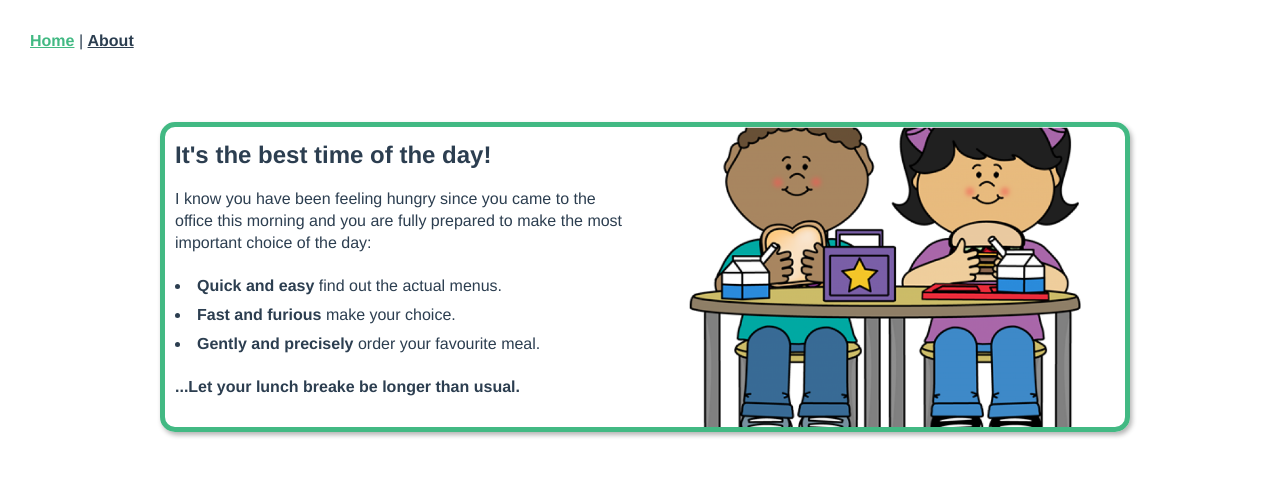
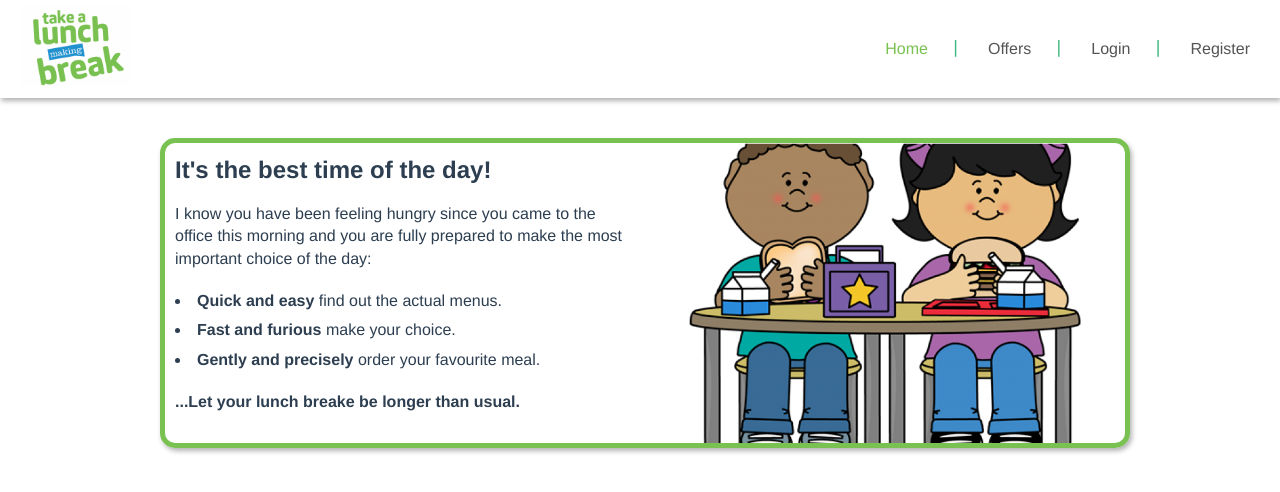
Before and after one commit to AsyPredelieva/lunch-time, a Vue app: page /#/ in a window 1280 px wide. Shown: the top 492 px of the page. Built offline with nearby package versions, Linux system fonts and the light colour scheme.

Commit message:
Create Nav component

```diff
--- a/src/App.vue
+++ b/src/App.vue
@@ -1,12 +1,20 @@
 <template>
     <div id="app">
-        <div id="nav">
-            <router-link to="/">Home</router-link> |
-            <router-link to="/about">About</router-link>
-        </div>
+        <Nav></Nav>
         <router-view />
     </div>
 </template>
+
+<script>
+import Nav from './components/Nav'
+
+export default {
+    name: 'App',
+    components: {
+        Nav
+    }
+}
+</script>
 
 <style lang="scss">
 body,
@@ -60,19 +68,6 @@ img {
     line-height: 1.4;
 }
 
-#nav {
-    padding: 30px;
-
-    a {
-        font-weight: bold;
-        color: #2c3e50;
-
-        &.router-link-exact-active {
-            color: #42b983;
-        }
-    }
-}
-
 .container {
     width: 960px;
     max-width: 100%;
--- a/src/components/Intro.vue
+++ b/src/components/Intro.vue
@@ -42,7 +42,7 @@ export default {
     width: 100%;
     display: flex;
     align-items: center;
-    border: 5px solid #42b983;
+    border: 5px solid #79c150;
     border-radius: 15px;
     box-shadow: 2px 3px 5px rgba(0, 0, 0, 0.3);
 }
--- /dev/null
+++ b/src/components/Nav.vue
@@ -0,0 +1,67 @@
+<template>
+    <div id="nav">
+        <div class="logo-container">
+            <img src="../assets/logo.png" class="logo" alt="Lunch for break" />
+        </div>
+        <ul>
+            <li><router-link to="/">Home</router-link></li>
+            <li><router-link to="/offers">Offers</router-link></li>
+            <li><router-link to="/login">Login</router-link></li>
+            <li><router-link to="/register">Register</router-link></li>
+        </ul>
+    </div>
+</template>
+
+<script>
+export default {
+    name: 'Nav'
+}
+</script>
+
+<style scoped lang="scss">
+#nav {
+    width: 100%;
+    display: flex;
+    justify-content: space-between;
+    align-items: center;
+    box-sizing: border-box;
+    box-shadow: 1px 3px 5px rgba(0, 0, 0, 0.3);
+
+    .logo-container {
+        width: 110px;
+        margin: 5px 20px;
+    }
+
+    ul {
+        list-style: none;
+        display: flex;
+        margin: 0;
+
+        li {
+            margin: 0 30px;
+            position: relative;
+
+            &:not(:last-child):after {
+                content: '|';
+                font-size: 18px;
+                color: #42b983;
+                position: absolute;
+                top: -3px;
+                right: -30px;
+            }
+
+            a {
+                text-decoration: none;
+                color: #545454;
+                font-weight: 500;
+                transition: all 300ms linear;
+
+                &.router-link-exact-active,
+                &:hover {
+                    color: #79c150;
+                }
+            }
+        }
+    }
+}
+</style>
--- a/src/views/Home.vue
+++ b/src/views/Home.vue
@@ -5,7 +5,6 @@
 </template>
 
 <script>
-// @ is an alias to /src
 import Intro from '../components/Intro'
 
 export default {
```
Also changed, not shown: src/assets/logo.png.
